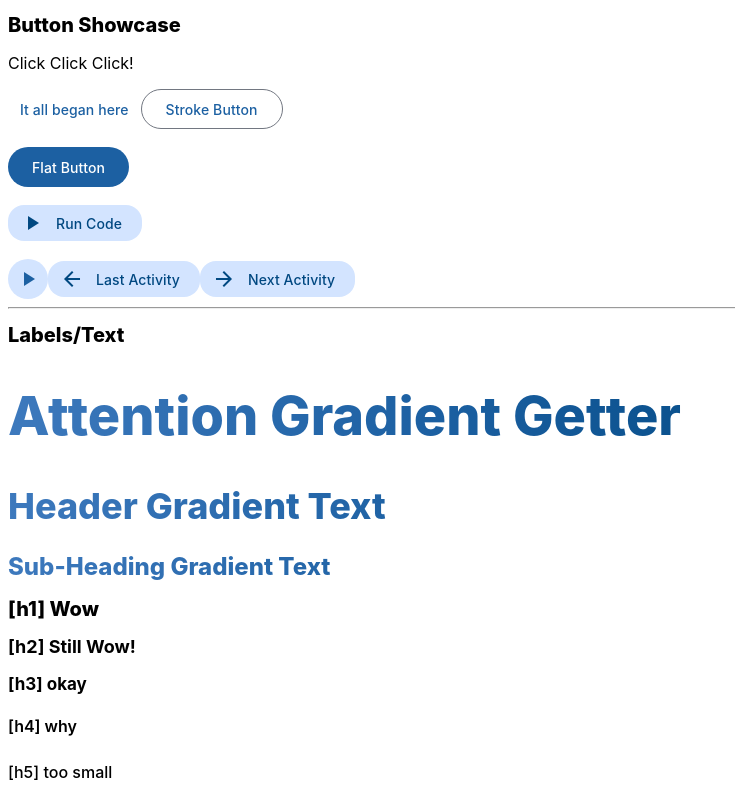
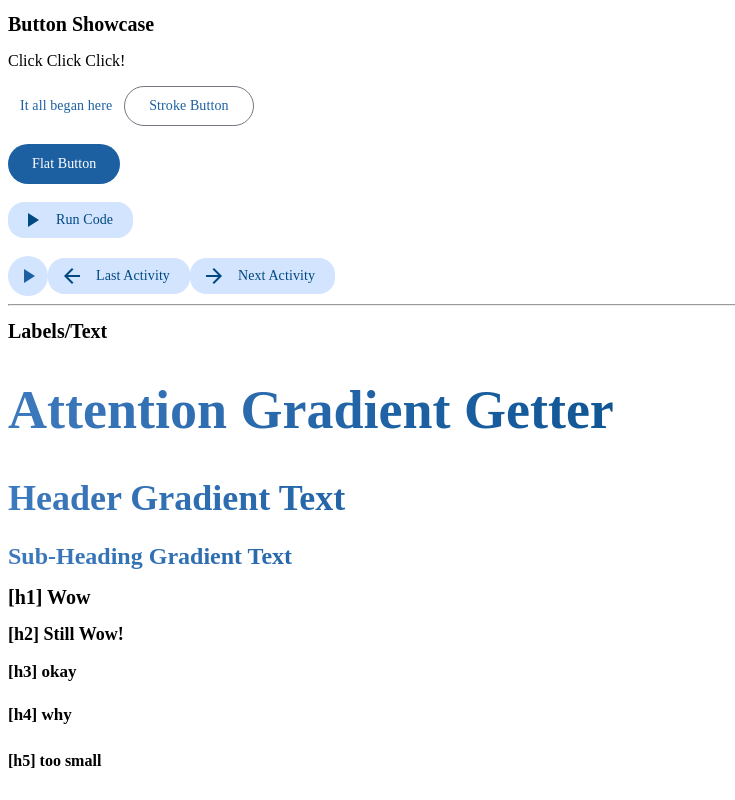
Before and after one commit to stevenlagoy/CS360-Seet-Labs, an Angular app in the folder seetLabs/: page / in a window 1280 px wide. Shown: the top 800 px of the page, without its empty margins (0-735 px from the left). Built offline with nearby package versions, Linux system fonts and the light colour scheme; a web font is replaced by a local one.

Commit message:
Inter Font Imported

```diff
--- a/seetLabs/src/app/app.component.scss
+++ b/seetLabs/src/app/app.component.scss
@@ -21,5 +21,5 @@
 .test {
     width: 20vw;
     border: 0.5px solid gainsboro;
-    height: 10vh;
+    // height: 8vh;
 }
--- a/seetLabs/src/app/components/gradient-header/gradient-header.component.css
+++ b/seetLabs/src/app/components/gradient-header/gradient-header.component.css
@@ -3,5 +3,5 @@
     #1c60a2, #004881, #003d6e);
     -webkit-background-clip: text;
     -webkit-text-fill-color: transparent;
-    font-family: Inter;
+    font-family: 'Inter-Extra-Bold'
 }
--- a/seetLabs/src/app/components/input-field/input-field.component.scss
+++ b/seetLabs/src/app/components/input-field/input-field.component.scss
@@ -3,10 +3,10 @@
 
 .inputBox {
     @include mat.form-field-overrides((
-        outlined-label-text-font: Inter,
-        container-text-font: Inter,
-        subscript-text-font: Inter,
-        filled-label-text-font: Inter,
+        outlined-label-text-font: 'Inter-Regular',
+        container-text-font: 'Inter-Regular',
+        subscript-text-font: 'Inter-Regular',
+        filled-label-text-font: 'Inter-Regular',
         outlined-label-text-weight: 500,
         container-text-weight: 400,
         subscript-text-weight: 500,
--- a/seetLabs/src/app/components/progress-bar/progress-bar.component.scss
+++ b/seetLabs/src/app/components/progress-bar/progress-bar.component.scss
@@ -2,17 +2,15 @@
 
 .progress-bar-parent {
     display: flex;
-    // border: 0.5px solid gainsboro;
     border-radius: 10px;
-    // padding: 5px 10px;
+    padding: 5px 10px;
     flex-direction: column;
     justify-content: left;
-    // background-color: cyan;
+    // background-color: orange;
 }
 
 .progress-bar {
     display: flex;
-    // background-color: orange;
     justify-content: center;
     flex-direction: row;
     align-items: center;
--- a/seetLabs/src/app/components/quiz-card/quiz-card.component.scss
+++ b/seetLabs/src/app/components/quiz-card/quiz-card.component.scss
@@ -19,7 +19,7 @@
 }
 
 #question-number {
-    font-family: Inter;
+    font-family: 'Inter-Regular';
     font-size: 20px;
     margin-bottom: 1vh;
 }
--- a/seetLabs/src/app/components/text-area/text-area.component.scss
+++ b/seetLabs/src/app/components/text-area/text-area.component.scss
@@ -4,17 +4,20 @@
 
 .text-area-parent {
     @include mat.form-field-overrides((
-        outlined-label-text-font: Inter,
-        container-text-font: Inter,
-        subscript-text-font: Inter,
-        filled-label-text-font: Inter,
+        outlined-label-text-font: 'Inter-Regular',
+        container-text-font: 'Inter-Regular',
+        subscript-text-font: 'Inter-Regular',
+        filled-label-text-font: 'Inter-Regular',
         outlined-label-text-weight: 500,
         container-text-weight: 400,
         subscript-text-weight: 500,
         outlined-container-shape: 10px,
     ));
+}
+
+.text-area-parent {
     margin-right: 200px;
-  }
+}
 
 .text-area-parent textarea {
     resize: none;
--- a/seetLabs/src/styles.scss
+++ b/seetLabs/src/styles.scss
@@ -1,5 +1,31 @@
 @use '@angular/material' as mat;
 @use './app/palettes/themePalette.scss';
+
+@font-face {
+  font-family: 'Inter-Extra-Bold';
+  src: url(../src/app/Fonts/static/Inter_24pt-ExtraBold.ttf);
+}
+
+
+@font-face {
+  font-family: 'Inter-Bold';
+  src: url(../src/app/Fonts/static/Inter_24pt-Bold.ttf);
+}
+
+@font-face {
+  font-family: 'Inter-Semi-Bold';
+  src: url(../src/app/Fonts/static/Inter_18pt-SemiBold.ttf);
+}
+
+@font-face {
+  font-family: 'Inter-Medium';
+  src: url(../src/app/Fonts/static/Inter_24pt-Medium.ttf);
+}
+
+@font-face {
+  font-family: 'Inter-Regular';
+  src: url(../src/app/Fonts/static/Inter_24pt-Regular.ttf);
+}
 
 @include mat.core();
 
@@ -21,35 +47,27 @@ html {
 
 :root {
   @include mat.icon-button-overrides((
-    icon-color: #1c60a2,
+    icon-color: #1c60a2
+  ));
+  @include mat.fab-overrides((
+    extended-label-text-font: 'Inter-Medium'
+  ));
+  @include mat.button-overrides(( //button fonts
+    filled-label-text-font: 'Inter-Medium',
+    outlined-label-text-font: 'Inter-Medium',
+    protected-label-text-font: 'Inter-Medium',
+    text-label-text-font: 'Inter-Medium'
+  ));
+  @include mat.card-overrides((
+    title-text-font: 'Inter-Medium',
+    subtitle-text-font: 'Inter-Medium'
   ));
 }
 
-p { font-family: Inter; font-weight: 400; }
-h1 { font-family: Inter; font-weight: 800; font-size: 20px; }
-h2 { font-family: Inter; font-weight: 700; font-size: 18px; }
-h3 { font-family: Inter; font-weight: 650; font-size: 17px; }
-h4 { font-family: Inter; font-weight: 600; font-size: 16px; }
-h5 { font-family: Inter; font-weight: 550; font-size: 16px; }
-h6 { font-family: Inter; font-weight: 550; font-size: 15px; }
-
-
-
-// @include mat.all-component-themes($primary-palette);
-// html {
-//   @include mat.theme((
-//     color: (
-//       primary: $primary-palette,
-//       tertiary: $tertiary-palette,
-//       theme-type: light,
-//     ),
-//     typography: (
-//         plain-family: Inter,
-//         brand-family: Open Sans,
-//         bold-weight: 900,
-//         medium-weight: 500,
-//         regular-weight: 300,
-//     ),
-//     density: 0
-//   ));
-// }
+p { font-family: 'Inter-Regular'; font-weight: 400; }
+h1 { font-family: 'Inter-Bold'; font-weight: 800; font-size: 20px; }
+h2 { font-family: 'Inter-Bold'; font-weight: 700; font-size: 18px; }
+h3 { font-family: 'Inter-Semi-Bold'; font-weight: 650; font-size: 17px; }
+h4 { font-family: 'Inter-Semi-Bold'; font-weight: 600; font-size: 17px; }
+h5 { font-family: 'Inter-Semi-Bold'; font-weight: 600; font-size: 16px; }
+h6 { font-family: 'Inter-Semi-Bold'; font-weight: 550; font-size: 16px; }
```
Also changed, not shown: 1 other file (tests, documents, lock files or other folders).
